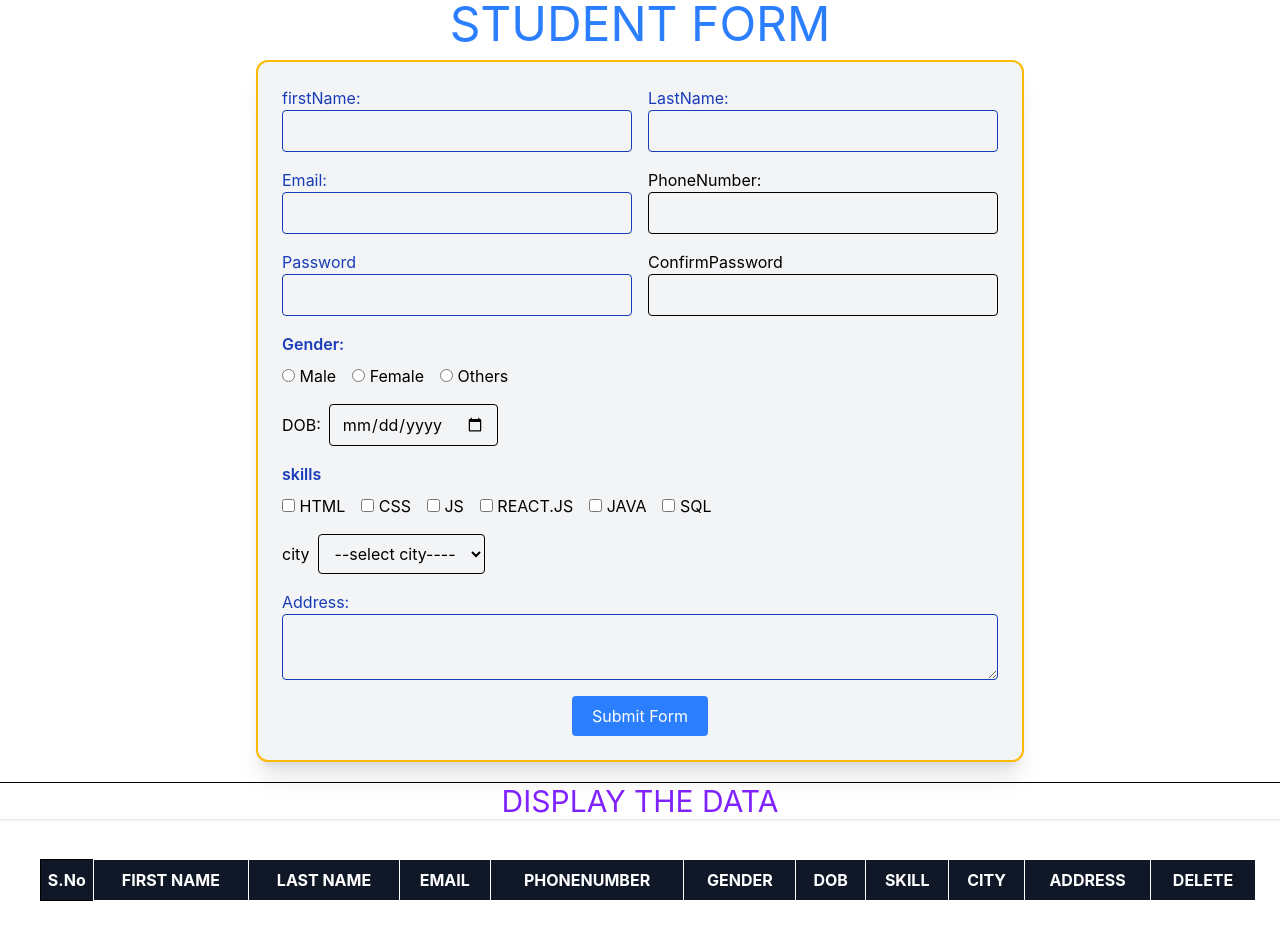
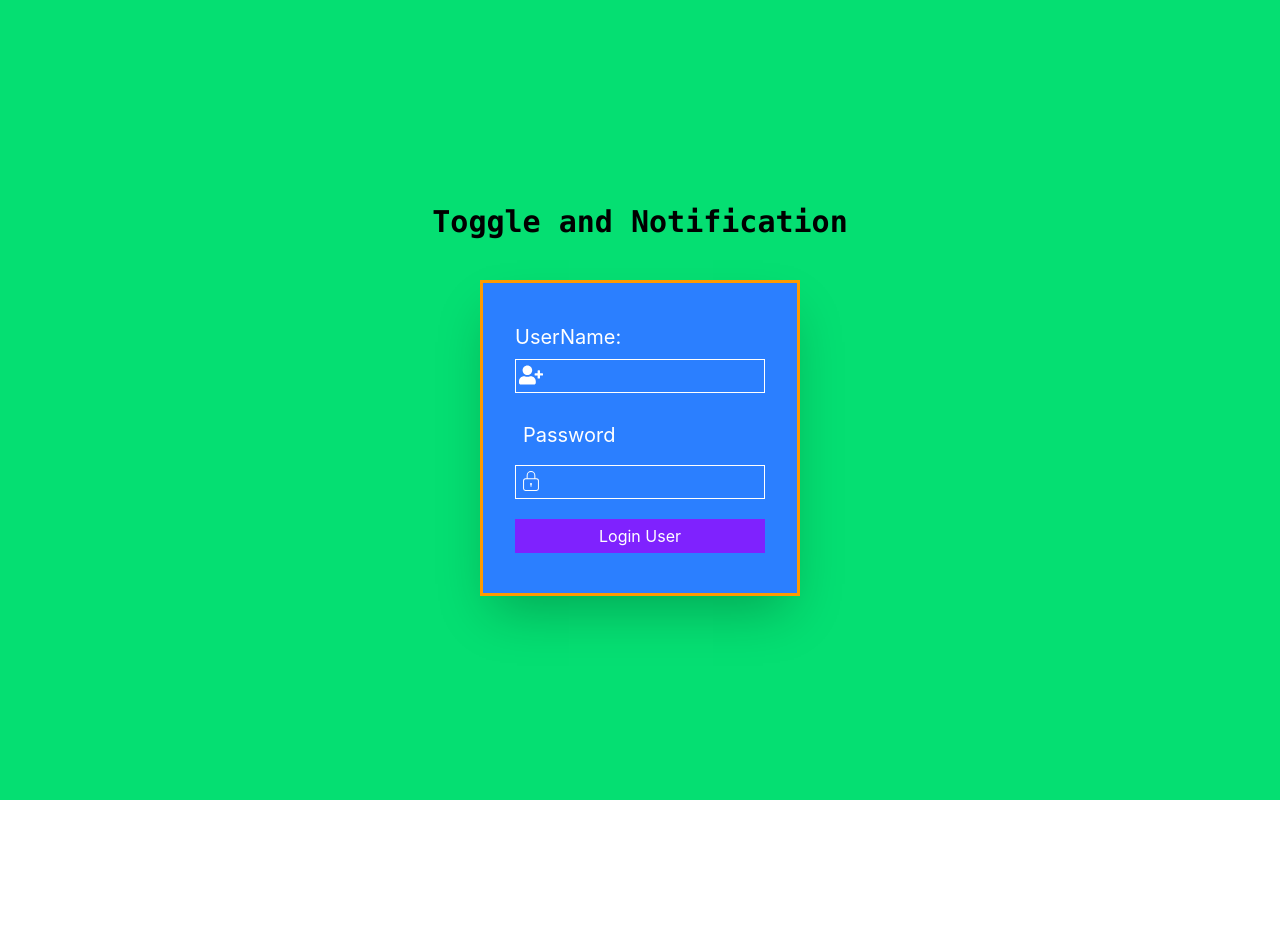
Before and after one commit to poovarasan4321/ReactLearninig, a React (Vite) app: page / in a window 1280 px wide. After the commit the page ends 800 px from the top, so only its background shows below. Built offline with nearby package versions, Linux system fonts and the light colour scheme.

Commit message:
"Uncontrolled"

```diff
--- a/package.json
+++ b/package.json
@@ -13,6 +13,8 @@
     "@tailwindcss/vite": "^4.3.0",
     "react": "^19.2.4",
     "react-dom": "^19.2.4",
+    "react-hot-toast": "^2.6.0",
+    "react-icons": "^5.6.0",
     "tailwindcss": "^4.3.0"
   },
   "devDependencies": {
--- a/src/App.jsx
+++ b/src/App.jsx
@@ -39,6 +39,8 @@ import Form2 from "./Formhandling/Form2";
 import Form3 from "./Formhandling/Form3";
 import CheckBoxInput from "./Formhandling/CheckBoxInput";
 import StudentForm from "./Formhandling/StudentForm";
+import FormUncontrolled from "./Formhandling/UnControlledForm/FormUncontrolled";
+import ToggleAndNotifiy from "./ReactIconsAndNotification/ToggleAndNotifiy";
 
 
 const App = () => {
@@ -85,7 +87,9 @@ const App = () => {
             {/* <Form2/> */}
             {/* <Form3/> */}
             {/* <CheckBoxInput/> */}
-            <StudentForm/>
+            {/* <StudentForm/> */}
+            {/* <FormUncontrolled/> */}
+                <ToggleAndNotifiy/>
         </>
 
 
--- /dev/null
+++ b/src/Formhandling/UnControlledForm/FormUncontrolled.jsx
@@ -0,0 +1,44 @@
+import React, { useRef } from 'react'
+
+const FormUncontrolled = () => {
+
+    //& Create references for email
+    let emailRef = useRef();
+
+    //& Create references fro password
+    let passwordRef = useRef();
+
+    //& HandleSubmit
+    let handleSubmit=(e)=>{
+        e.preventDefault();
+        console.log("Email",emailRef.current.value);
+        console.log("password",passwordRef.current.value);
+        console.log({email:emailRef.current.value,
+            password:passwordRef.current.value
+        });
+
+    }
+
+    return (
+        <div className='flex flex-col  justify-center items-center gap-2'>
+            <h1>Uncontrolled Form</h1>
+            <form action="" onSubmit={handleSubmit} className='text-center p-4 rounded bg-gray-500 text-white border rounder border-amber-300 flex flex-col gap-5'>
+                <div>
+                    <label htmlFor="" className='text-bolder text-3xl'>Email:</label>
+                    <input type="email" ref={emailRef} className='border rounded p-2' />
+                </div>
+                <div>
+                    <label htmlFor="" className='text-bolder text-3xl'>Password:</label>
+                    <input type="password" ref={passwordRef} className='border rounded p-2' />
+                </div>
+                <div>
+                    <button className='border rounded p-4 text-2xl text-bolder bg-red-500'>
+                        Login User
+                    </button>
+                </div>
+            </form>
+        </div>
+    )
+}
+
+export default FormUncontrolled
--- /dev/null
+++ b/src/ReactIconsAndNotification/ToggleAndNotifiy.jsx
@@ -0,0 +1,61 @@
+import React from 'react'
+import { FaUserPlus } from "react-icons/fa";
+import { CiLock } from "react-icons/ci";
+
+const ToggleAndNotifiy = () => {
+
+
+    let handleSubmit = (e) => {
+        e.preventDefault();
+        console.log("sucess");
+
+    }
+
+    return (
+        <div className='w-full h-screen bg-green-400 flex flex-col justify-center items-center gap-10'>
+
+            <h1 className='text-3xl font-semibold font-mono'>Toggle and Notification</h1>
+
+            <form action="" onSubmit={handleSubmit}
+                className='  border-3 border-amber-500 rounder-lg bg-blue-500 w-1/4   px-8 py-10 shadow-2xl flex flex-col gap-5'>
+
+                <div
+                    className='w-full flex flex-col gap-2 relative'>
+                    <label
+                        htmlFor=""
+                        className='text-xl text-white text-bolder'>
+                        UserName:</label>
+
+                    <input
+                        type="text"
+                        className='p-2 block outline-none pl-8 py-1 px-2 border border-white text-red-500 caret-red-500' />
+                    <span
+                        className=' text-white text-2xl absolute top-10 left-1 '>
+                        <FaUserPlus />
+                    </span>
+                </div>
+
+                <div
+                    className='w-full flex flex-col gap-2 relative'>
+                    <label
+                        htmlFor=""
+                        className='text-xl p-2 text-white text-bolder '>Password</label>
+                    <input
+                        type="password" className='block outline-none py-1 pl-8 px-2 border border-white text-red-500 caret-red-500 w-full' />
+                    <span className='text-white text-2xl absolute top-14 left-1'><CiLock /></span>
+
+                </div>
+                <div
+                    className='w-full justify-center items-center'>
+                    <button
+                        className='block outline-none py-1 px-2 border border-violet-600 text-white caret-red-500 bg-violet-600 hover:bg-violet-900 hover:cursor-pointer w-full'>
+                        Login User
+                    </button>
+                </div>
+
+            </form>
+        </div>
+    )
+}
+
+export default ToggleAndNotifiy
--- a/src/main.jsx
+++ b/src/main.jsx
@@ -9,7 +9,10 @@ import App from "./App"
 import "./index.css"
 
 ReactDOM.createRoot(document.getElementById("root")).render(
-    <App />
+    <>
+        <App />
+
+    </>
 )
 
 
```
Also changed, not shown: 1 other file (tests, documents, lock files or other folders).
